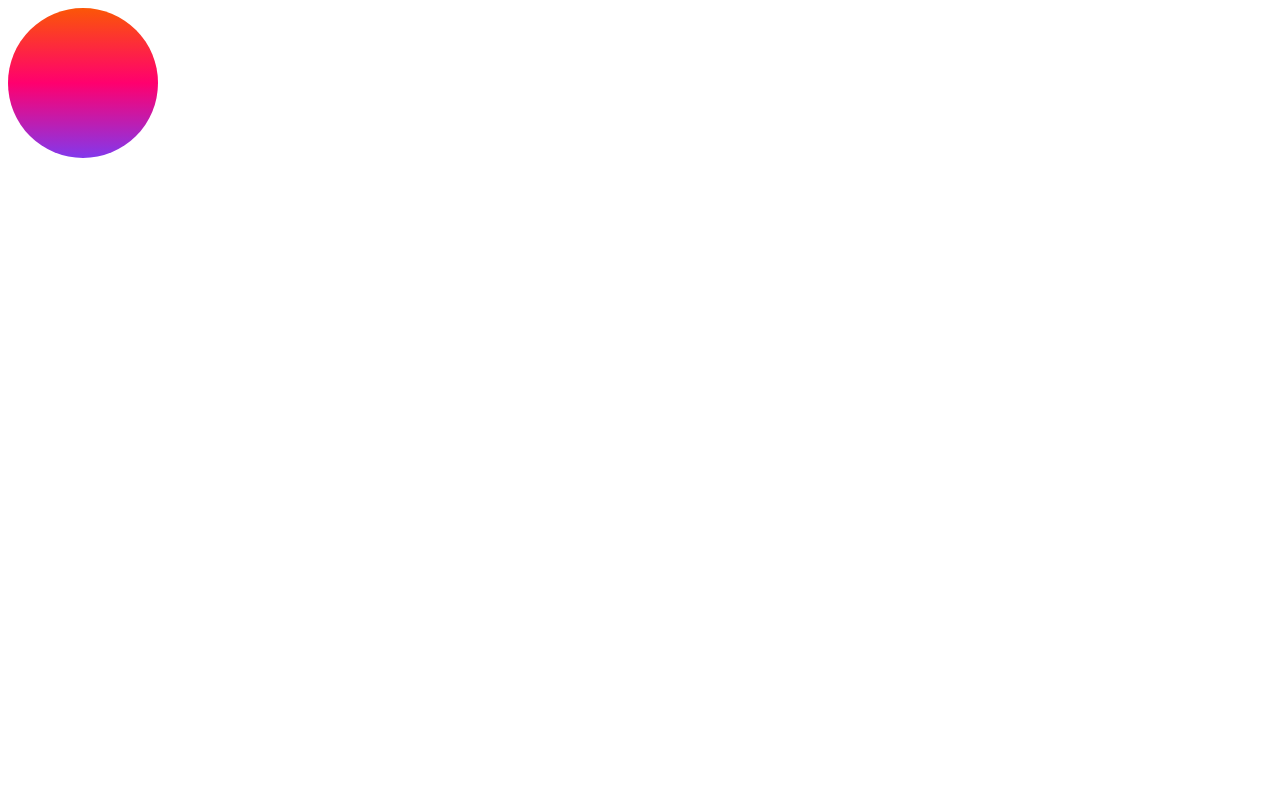
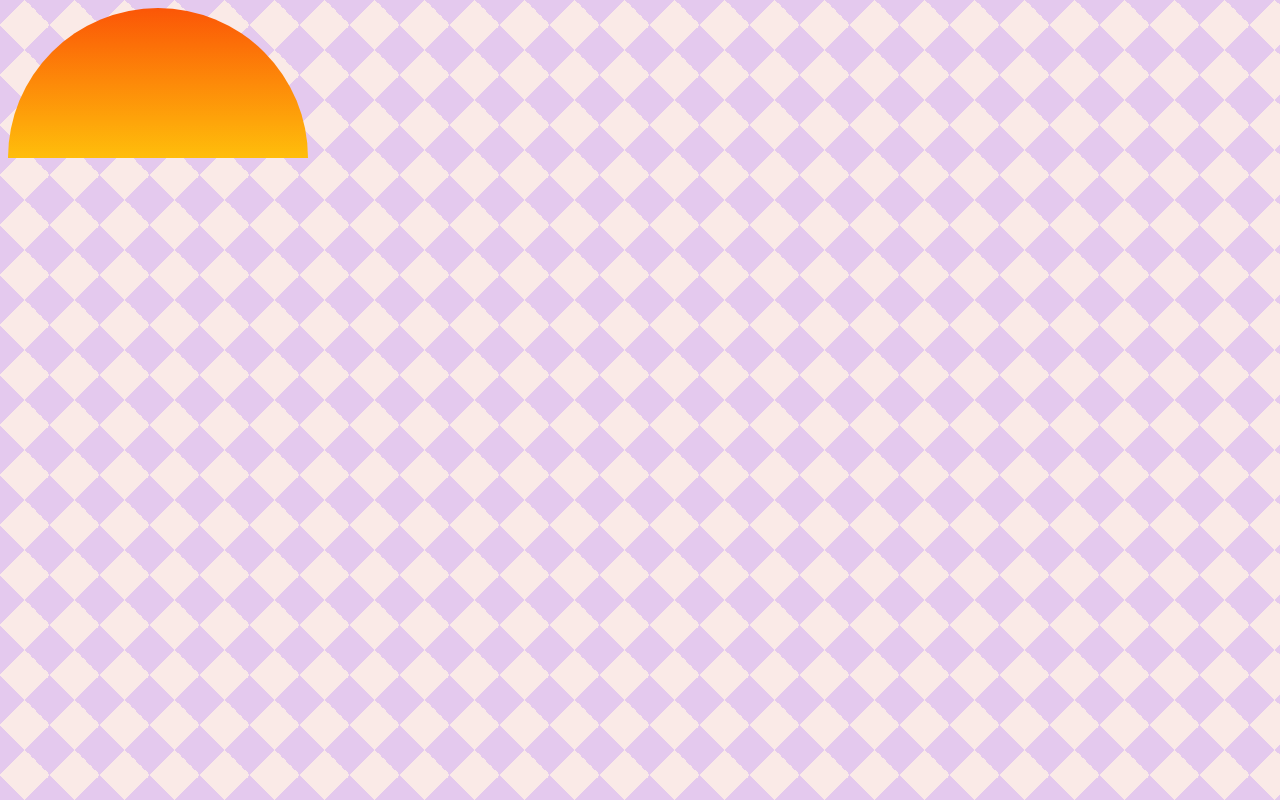
Before and after one commit to Aosegir/restaurant-page-2, a website built with webpack: page src/template.html in a window 1280 px wide. Built offline with nearby package versions, Linux system fonts and the light colour scheme.

Commit message:
downloaded webpack-dev-server which allows for consistent updating with npx webpack serve. began work on background created from magicpattern.design/tools/css-backgrounds

```diff
--- a/package.json
+++ b/package.json
@@ -4,6 +4,7 @@
     "html-webpack-plugin": "^5.6.3",
     "style-loader": "^4.0.0",
     "webpack": "^5.96.1",
-    "webpack-cli": "^5.1.4"
+    "webpack-cli": "^5.1.4",
+    "webpack-dev-server": "^5.1.0"
   }
 }
--- a/src/style.css
+++ b/src/style.css
@@ -1,6 +1,15 @@
+body {
+    background-color: rgba(250,234,231,1);
+    opacity: 1;
+    background-image:  linear-gradient(135deg, #e4c9ee 25%, transparent 25%), linear-gradient(225deg, #e4c9ee 25%, transparent 25%), linear-gradient(45deg, #e4c9ee 25%, transparent 25%), linear-gradient(315deg, #e4c9ee 25%, rgba(250,234,231,1) 25%);
+    background-position:  50px 0, 50px 0, 0 0, 0 0;
+    background-size: 50px 50px;
+    background-repeat: repeat;
+}
+
 #sun {
     height: 150px;
-    width: 150px;
-    background-image: linear-gradient(#fb5607, #ff006e, #8338ec);
-    border-radius: 50%;
+    width: 300px;
+    background-image: linear-gradient(#fb5607, #ffbe0b);
+    border-radius: 150px 150px 0px 0px;
 }
--- a/webpack.config.js
+++ b/webpack.config.js
@@ -8,6 +8,10 @@ module.exports = {
         filename: "main.js",
         path: path.resolve(__dirname, "dist"),
         clean: true,
+    },
+    devtool: "eval-source-map",
+    devServer: {
+        watchFiles: ["./src/template.html"],
     },
     plugins: [
         new HtmlWebpackPlugin({
```
Also changed, not shown: 1 other file.
